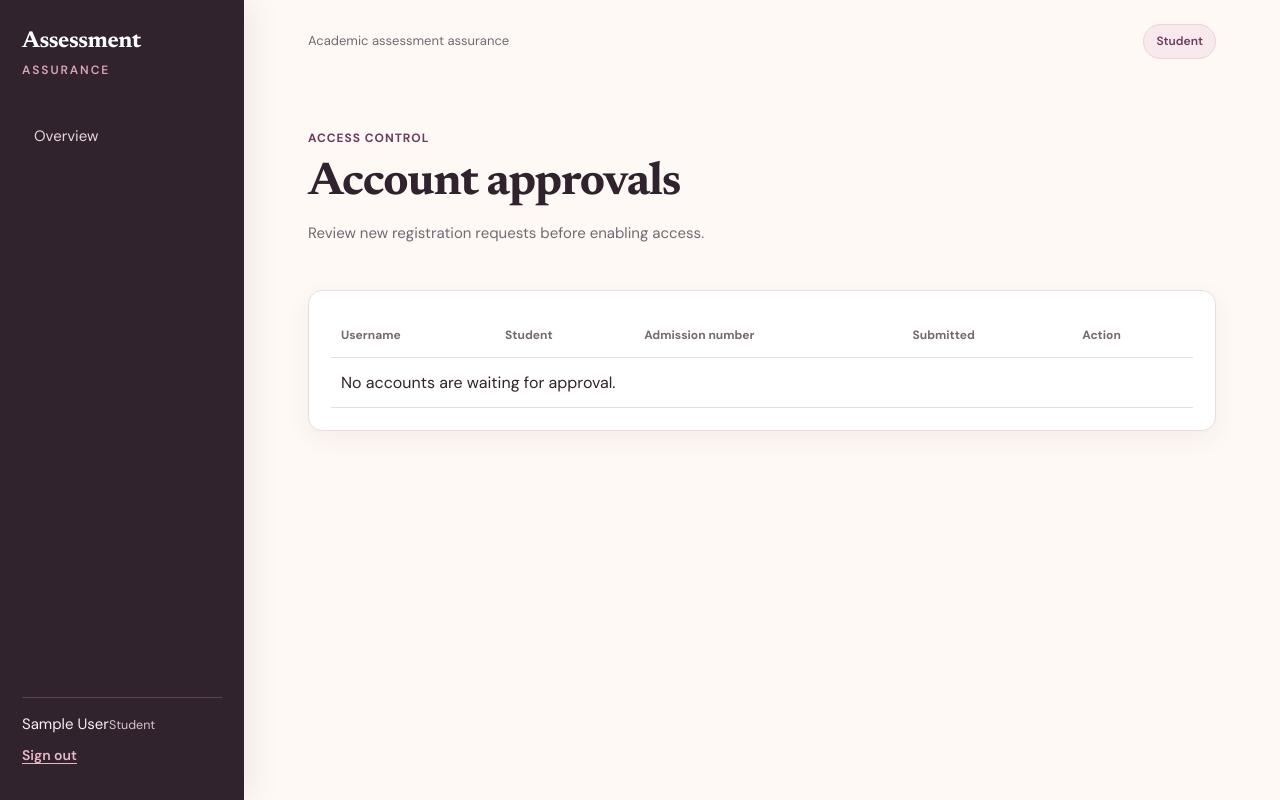
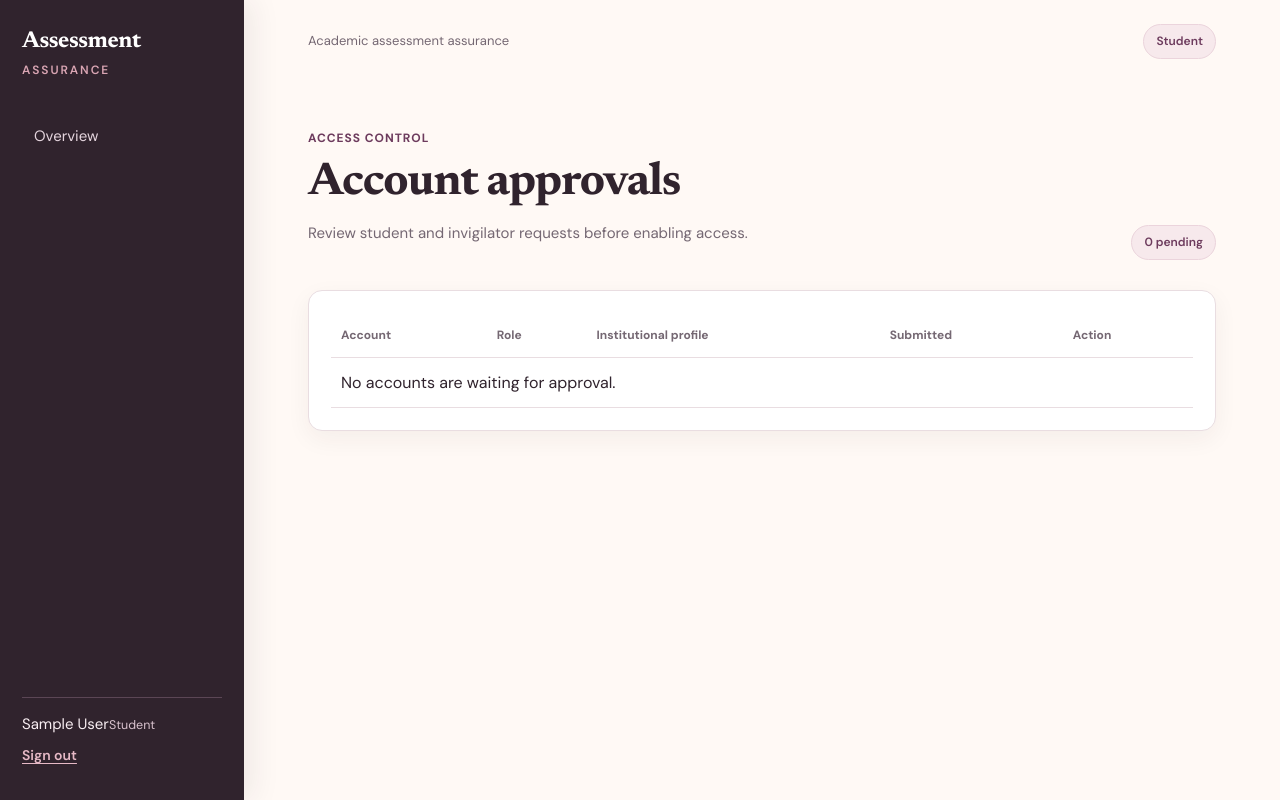
Before and after one commit to Moana-star/Academic-Assessment-Assurance-Platform, a Django app: page /accounts/pending/ in a window 1280 px wide. Run offline with Django 5.2, Linux system fonts and the light colour scheme; the visitor is signed in with stand-in values (Sample User, id 1); data comes from the database, SQL or seed files in the repository; data that the repository does not hold is empty.

Commit message:
Improve account approval for student and invigilator profiles

```diff
--- a/templates/accounts/pending.html
+++ b/templates/accounts/pending.html
@@ -1 +1,15 @@
-{% extends 'base.html' %}{% block content %}<div class='page-head'><div><p class='eyebrow'>Access control</p><h1>Account approvals</h1><p>Review new registration requests before enabling access.</p></div></div><section class='panel'><table><tr><th>Username</th><th>Student</th><th>Admission number</th><th>Submitted</th><th>Action</th></tr>{% for account in pending_accounts %}<tr><td><b>{{ account.username }}</b><br><small>{{ account.email }}</small></td><td>{{ account.student_profile.full_name }}</td><td>{{ account.student_profile.admission_number }}</td><td>{{ account.date_joined }}</td><td><form method='post' action='{% url "approve_account" account.id %}'>{% csrf_token %}<button class='button'>Approve account</button></form></td></tr>{% empty %}<tr><td colspan='5'>No accounts are waiting for approval.</td></tr>{% endfor %}</table></section>{% endblock %}
+{% extends 'base.html' %}
+{% block content %}
+<div class="page-head"><div><p class="eyebrow">Access control</p><h1>Account approvals</h1><p>Review student and invigilator requests before enabling access.</p></div><span class="pill">{{ pending_accounts|length }} pending</span></div>
+<section class="panel"><table><tr><th>Account</th><th>Role</th><th>Institutional profile</th><th>Submitted</th><th>Action</th></tr>
+{% for account in pending_accounts %}
+<tr>
+  <td><b>{{ account.username }}</b><br><small>{{ account.email|default:"No email supplied" }}</small></td>
+  <td>{{ account.get_role_display }}</td>
+  <td>{% if account.role == 'student' %}{{ account.student_profile.full_name }} · {{ account.student_profile.admission_number }}{% elif account.role == 'invigilator' %}{{ account.invigilator_profile.full_name }} · {{ account.invigilator_profile.staff_number }}{% endif %}</td>
+  <td>{{ account.date_joined|date:"d M Y, H:i" }}</td>
+  <td><form method="post" action="{% url 'approve_account' account.id %}">{% csrf_token %}<button class="button" type="submit">Approve account</button></form></td>
+</tr>
+{% empty %}<tr><td colspan="5">No accounts are waiting for approval.</td></tr>{% endfor %}
+</table></section>
+{% endblock %}
```
